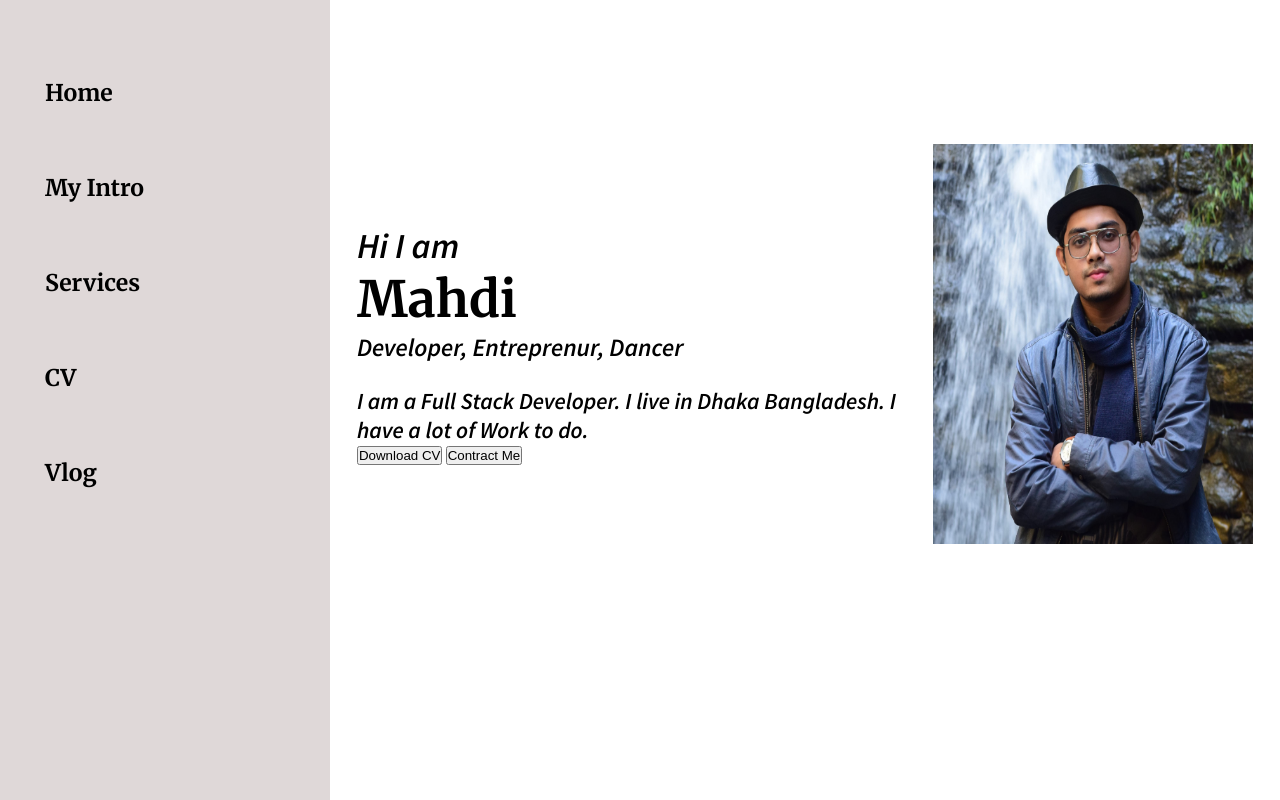
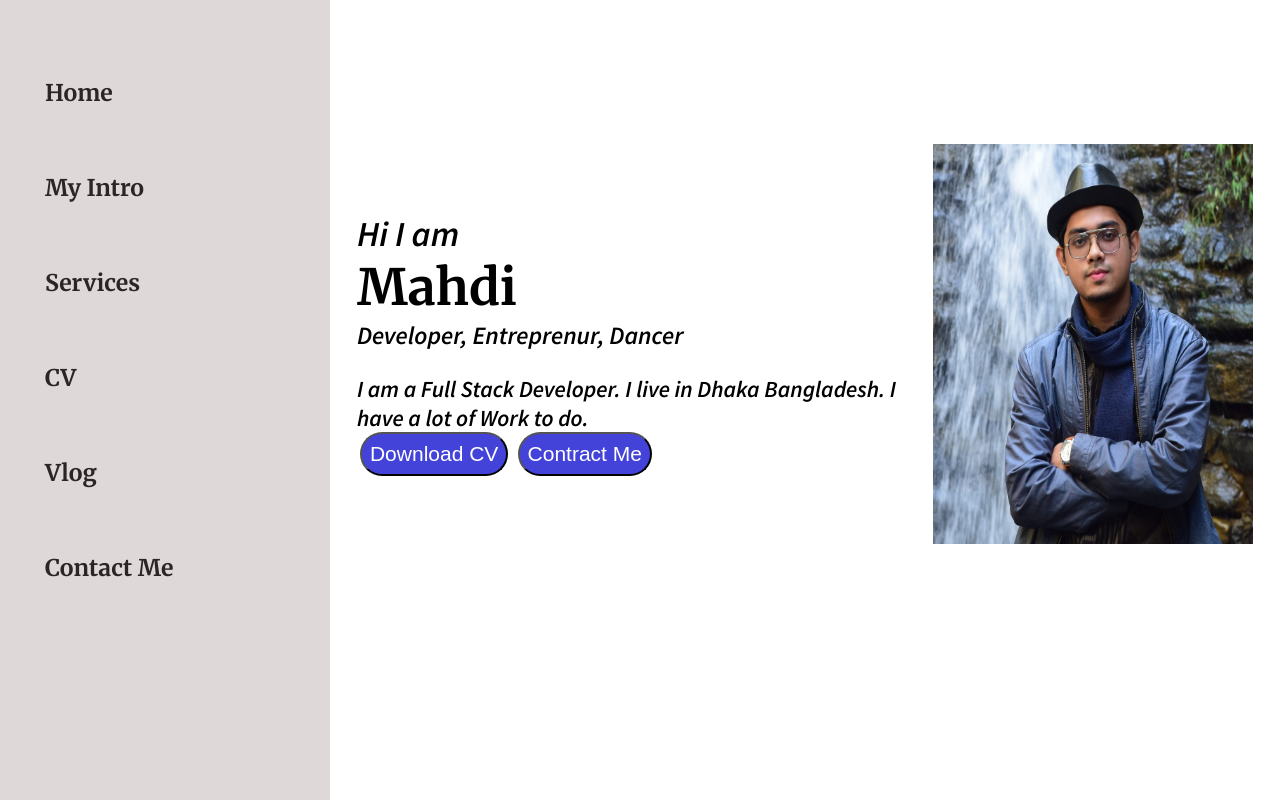
Before and after one commit to Mohaimenul370/Personal-Website-2, a plain HTML site: page index.html in a window 1280 px wide. Drawn offline with Linux system fonts and the light colour scheme.

```diff
--- a/index.html
+++ b/index.html
@@ -15,11 +15,12 @@
 
         <nav>
             <ul>
-                <li>Home </li>
-                <li>My Intro </li>
-                <li>Services </li>
-                <li>CV </li>
-                <li>Vlog </li>
+                <li><a href ="/"> Home </a></li>
+                <li><a href ="/intro.html"> My Intro </a></li>
+                <li><a href ="/services.html">Services </a></li>
+                <li><a href ="/Download.html">CV </a></li>
+                <li><a href ="/vlog.html">Vlog</a> </li>
+                <li><a href ="/contact.html">Contact Me</a></li>
             </ul>
         </nav>
 
@@ -32,8 +33,9 @@
                 <div class="about">Developer, Entreprenur, Dancer</div>
                 <div class="moreabout">I am a Full Stack Developer. I live in Dhaka Bangladesh. I have a lot of Work to do.</div>
                 <div class="buttons">
-                    <button>Download CV</button>
-                    <button>Contract Me</button>
+                    <a href ="/cv.txt" target="_blank">
+                        <button class="btn">Download CV</button></a>
+                       <a href ="/contact.html"> <button class="btn">Contract Me</button></a>
                 </div>
              </div>
              <div class="divPic"><img src ="Image1.jpg" height: 45px alt = "Mujib Ur Rahman">
```
